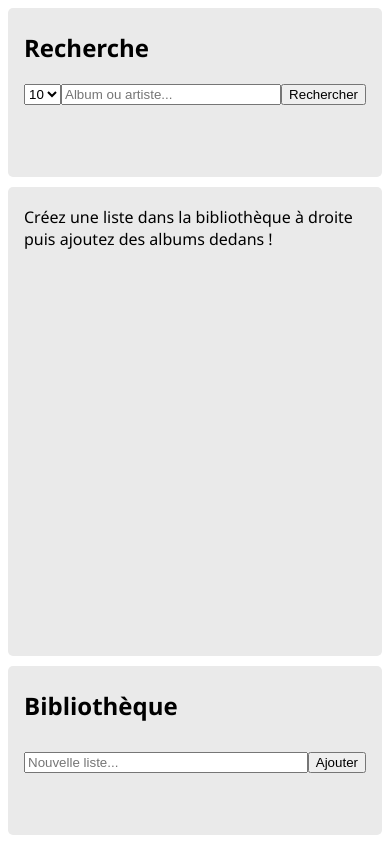
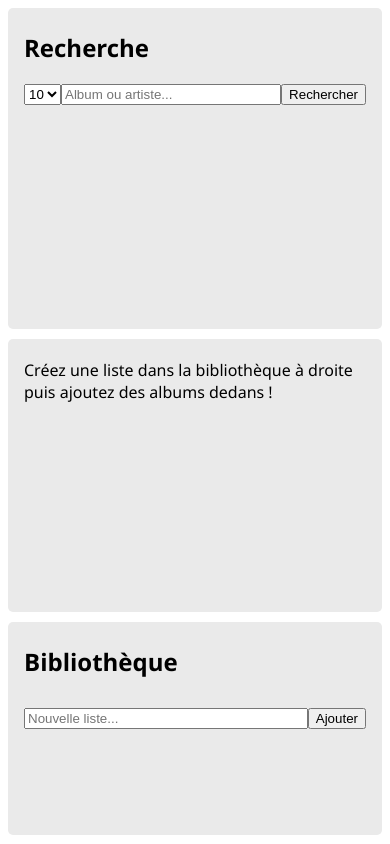
Before and after one commit to Quentin404/progweb3, a Vue app: page / in a window 390 px wide. Built offline with nearby package versions, Linux system fonts and the light colour scheme.

Commit message:
responsive good B)

```diff
--- a/src/App.vue
+++ b/src/App.vue
@@ -1,8 +1,8 @@
 <template>
   <div class="mainContainer">
-    <searchModule v-bind:albums="searchedAlbumData" @search="retrieveAndTreatAlbumData" @addButtonEvent="addAlbum" :isLoading="isSearchLoading"/>
-    <displayModule v-bind:list="currentList" @removeButtonEvent="removeAlbum"/>
-    <librarylModule v-bind:lists="lists" @listSelected="listSelectedHandler" @removeList="removeList" @addNewList="addList"/>
+    <searchModule v-bind:albums="searchedAlbumData" @search="retrieveAndTreatAlbumData" @addButtonEvent="addAlbum" :isLoading="isSearchLoading" class="searchModule" />
+    <displayModule v-bind:list="currentList" @removeButtonEvent="removeAlbum" class="displayModule"/>
+    <librarylModule v-bind:lists="lists" @listSelected="listSelectedHandler" @removeList="removeList" @addNewList="addList" class="librarylModule"/>
   </div>
 </template>
 
@@ -103,8 +103,16 @@ export default {
       max-height: 100vh;
     }
 
-    displayModule {
-      max-height: 80wh;
+    .searchModule {
+      max-height: 38vh;
+    }
+
+    .displayModule {
+      max-height: 30vh;
+    }
+
+    .librarylModule {
+      max-height: 23vh;
     }
   }
 
--- a/src/components/albumCard.vue
+++ b/src/components/albumCard.vue
@@ -72,4 +72,27 @@
     .removeButton:hover {
         cursor: pointer;
     }
+
+    @media screen and (max-width: 1000px) {
+
+    .albumCard {
+        max-width: 100px;
+    }
+
+    img {
+        width: 100px;
+        height: 100px;
+    }
+
+    .textArtist {
+        font-size: 10px;
+    }
+
+    .textAlbum{
+        font-size: 12px;
+        max-height: 50px;
+        overflow-x: hidden;
+    }
+
+  }
 </style>
```
